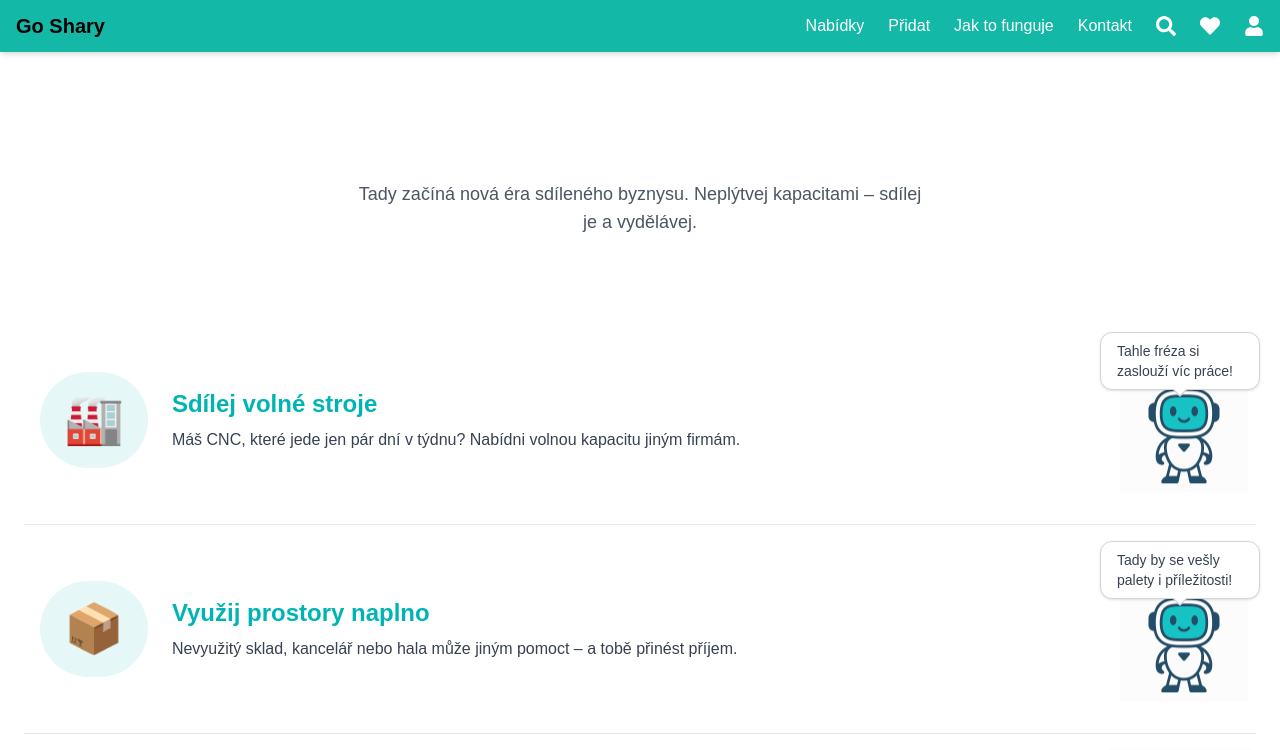
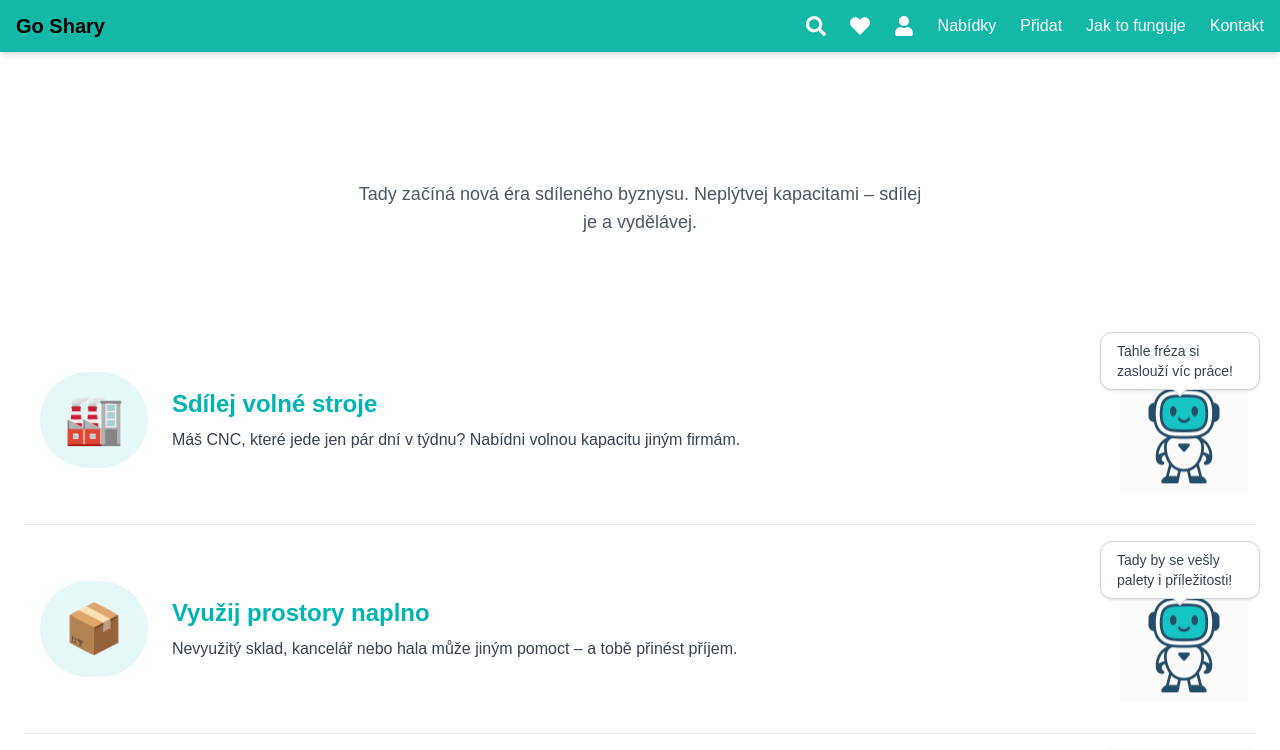
Before and after one commit to Tekier10/goshary, a Next.js app: page / in a window 1280 px wide. Shown: the top 750 px of the page. Built offline with nearby package versions, Linux system fonts and the light colour scheme; a web font is replaced by a local one.

Commit message:
Update Header.tsx

```diff
--- a/components/Header.tsx
+++ b/components/Header.tsx
@@ -1,12 +1,17 @@
 // components/Header.tsx – navigace s responsivním chováním
 
-import { useState } from 'react'; import Link from 'next/link'; import { Menu, X } from 'lucide-react'; import { FaSearch, FaHeart, FaUser } from 'react-icons/fa';
+import { useState } from 'react';
+import Link from 'next/link';
+import { Menu, X } from 'lucide-react';
+import { FaSearch, FaHeart, FaUser } from 'react-icons/fa';
 
-export default function Header() { const [isOpen, setIsOpen] = useState(false);
+export default function Header() {
+  const [isOpen, setIsOpen] = useState(false);
 
-return ( <header className="bg-teal-500 text-white px-4 py-3 shadow-md"> <div className="max-w-7xl mx-auto flex items-center justify-between">
-
-{/* Logo a název vlevo */}
+  return (
+    <header className="bg-teal-500 text-white px-4 py-3 shadow-md">
+      <div className="max-w-7xl mx-auto flex items-center justify-between">
+        {/* Logo vlevo */}
         <div className="flex items-center space-x-4">
           <Link href="/">
             <span className="text-xl font-bold text-black">Go Shary</span>
@@ -32,12 +37,9 @@ return ( <header className="bg-teal-500 text-white px-4 py-3 shadow-md"> <div cl
           </button>
         </div>
 
-    {/* Desktop menu + ikony vpravo (od sm) */}
+        {/* Desktop ikony + menu (v tomto pořadí) */}
         <div className="hidden sm:flex items-center space-x-6">
-      <Link href="/nabidky" className="hover:underline">Nabídky</Link>
-      <Link href="/pridat" className="hover:underline">Přidat</Link>
-      <Link href="/jak-to-funguje" className="hover:underline">Jak to funguje</Link>
-      <Link href="/kontakt" className="hover:underline">Kontakt</Link>
+          {/* Ikony vlevo */}
           <Link href="/search" title="Vyhledávání">
             <FaSearch className="w-5 h-5 text-white" />
           </Link>
@@ -47,6 +49,12 @@ return ( <header className="bg-teal-500 text-white px-4 py-3 shadow-md"> <div cl
           <Link href="/login" title="Přihlášení">
             <FaUser className="w-5 h-5 text-white" />
           </Link>
+
+          {/* Menu napravo */}
+          <Link href="/nabidky" className="hover:underline">Nabídky</Link>
+          <Link href="/pridat" className="hover:underline">Přidat</Link>
+          <Link href="/jak-to-funguje" className="hover:underline">Jak to funguje</Link>
+          <Link href="/kontakt" className="hover:underline">Kontakt</Link>
         </div>
       </div>
 
@@ -60,5 +68,5 @@ return ( <header className="bg-teal-500 text-white px-4 py-3 shadow-md"> <div cl
         </nav>
       )}
     </header>
-
-); }
+  );
+}
```
Lines whose indentation alone changed are shown as unchanged.
